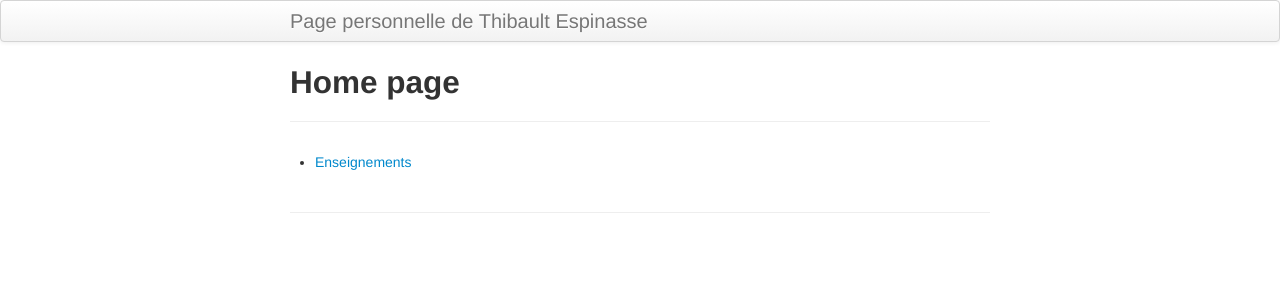
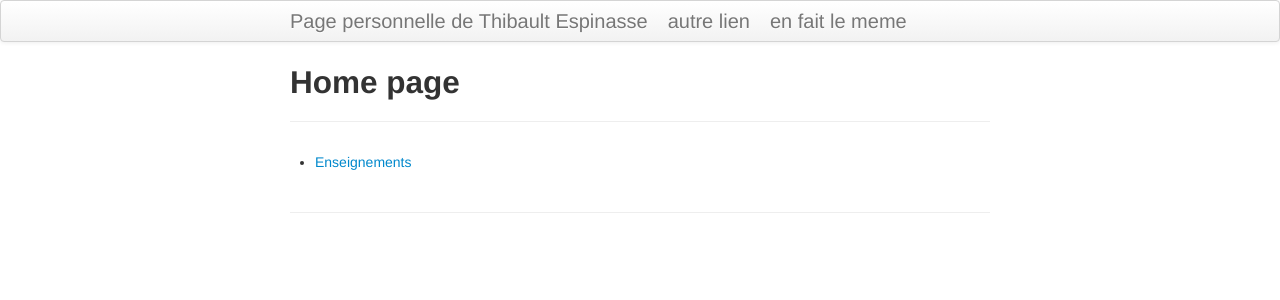
Before and after one commit to thibaultespinasse/home_page, a Jekyll site: the page built from index.md, in a window 1280 px wide. Shown: the top 300 px of the page. Built offline with Jekyll 4.4.1, drawn with Linux system fonts in a browser that asks for light colours.

Commit message:
Update _config.yml

```diff
--- a/_config.yml
+++ b/_config.yml
@@ -9,6 +9,8 @@ highlighter: rouge
 # so be sure to set them if your theme uses them.
 #
 title : Page personnelle de Thibault Espinasse
+title2 : autre lien
+title3 : en fait le meme
 author :
   name : Thibault Espinasse
   email : thibault.espinasse@gmail.com
```
